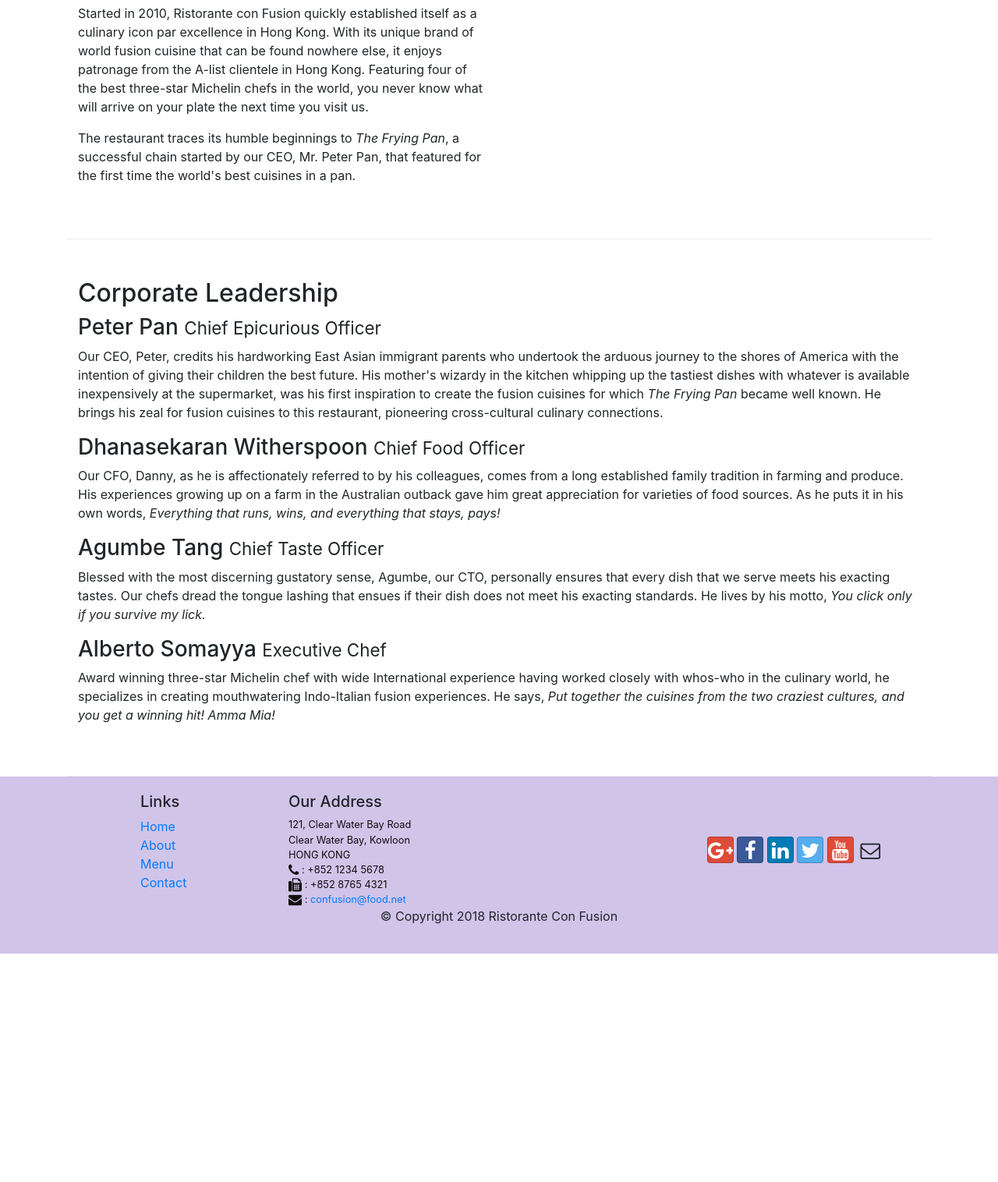
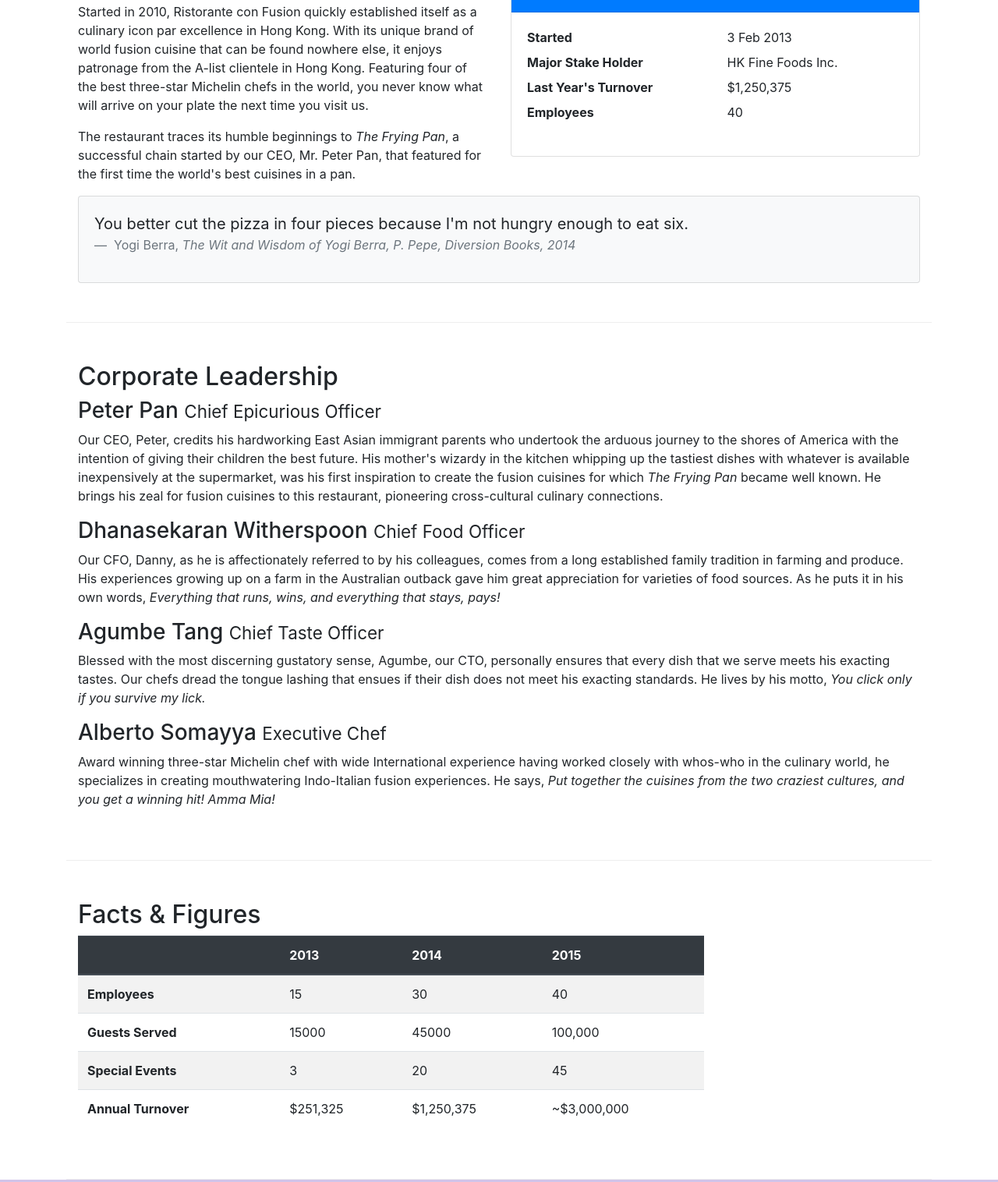
Before and after one commit to manognyabhattaram/conFusion, a website: page aboutus.html in a window 1280 px wide. Shown: the part 558-2074 px from the top of the page at 78% size. Before the commit the page ends 1781 px from the top, so only its background shows below. Drawn offline with nearby package versions, Linux system fonts and the light colour scheme.

Commit message:
Tables and Cards

```diff
--- a/aboutus.html
+++ b/aboutus.html
@@ -61,13 +61,41 @@
             </div>
         </div>
 
-        <div class = "row row-content align-items-center">
+        <div class = "row row-content">
             <div class = "col col-sm-6">
                 <h2>Our History</h2>
                 <p>Started in 2010, Ristorante con Fusion quickly established itself as a culinary icon par excellence in Hong Kong. With its unique brand of world fusion cuisine that can be found nowhere else, it enjoys patronage from the A-list clientele in Hong Kong.  Featuring four of the best three-star Michelin chefs in the world, you never know what will arrive on your plate the next time you visit us.</p>
                 <p>The restaurant traces its humble beginnings to <em>The Frying Pan</em>, a successful chain started by our CEO, Mr. Peter Pan, that featured for the first time the world's best cuisines in a pan.</p>
             </div>
-            <div>
+            <div class = "col-sm">
+              <div class = "card">
+                <h3 class = "card-header bg-primary text-white">Facts At a Glance</h3>
+                <div class = "card-body">
+                  <dl class = "row">
+                    <dt class = "col-6">Started</dt>
+                    <dd class = "col-6">3 Feb 2013</dd>
+                    <dt class="col-6">Major Stake Holder</dt>
+                    <dd class="col-6">HK Fine Foods Inc.</dd>
+                    <dt class="col-6">Last Year's Turnover</dt>
+                    <dd class="col-6">$1,250,375</dd>
+                    <dt class="col-6">Employees</dt>
+                    <dd class="col-6">40</dd>
+                  </dl>
+                </div>
+              </div>
+            </div>
+            <div class = "col-12">
+              <div class = "card card-body bg-light">
+                <blockquote class = "blockquote">
+                  <p class="mb-0">
+                    You better cut the pizza in four pieces because I'm not hungry enough to eat six.
+                  </p>
+                  <footer class = "blockquote-footer">
+                    Yogi Berra,
+                    <cite title = "Source Title">The Wit and Wisdom of Yogi Berra, P. Pepe, Diversion Books, 2014</cite>
+                  </footer>
+                </blockquote>
+              </div>
             </div>
         </div>
 
@@ -88,7 +116,52 @@
                 <p class = "d-none d-sm-block">Award winning three-star Michelin chef with wide International experience having worked closely with whos-who in the culinary world, he specializes in creating mouthwatering Indo-Italian fusion experiences. He says, <em>Put together the cuisines from the two craziest cultures, and you get a winning hit! Amma Mia!</em></p>
             </div>
        </div>
+       <div class = "row row-content">
+         <div class = "col-12 col-sm-9">
+           <h2>Facts &amp; Figures</h2>
+           <div class="table-responsive">
+              <table class="table table-striped">
+                <thead class="thead-dark">
+                  <tr>
+                    <th>&nbsp;</th>
+                    <th>2013</th>
+                    <th>2014</th>
+                    <th>2015</th>
+                  </tr>
+                </thead>
+                <tbody>
+                  <tr>
+                    <th>Employees</th>
+                    <td>15</td>
+                    <td>30</td>
+                    <td>40</td>
+                  </tr>
+                  <tr>
+                    <th>Guests Served</th>
+                    <td>15000</td>
+                    <td>45000</td>
+                    <td>100,000</td>
+                  </tr>
+                  <tr>
+                    <th>Special Events</th>
+                    <td>3</td>
+                    <td>20</td>
+                    <td>45</td>
+                  </tr>
+                  <tr>
+                    <th>Annual Turnover</th>
+                    <td>$251,325</td>
+                    <td>$1,250,375</td>
+                    <td>~$3,000,000</td>
+                  </tr>
+                </tbody>
+              </table>
+            </div>
+         </div>
+         <div class = "col-12 col-sm-3">
 
+         </div>
+       </div>
     </div>
 
     <footer class = "footer">
```
